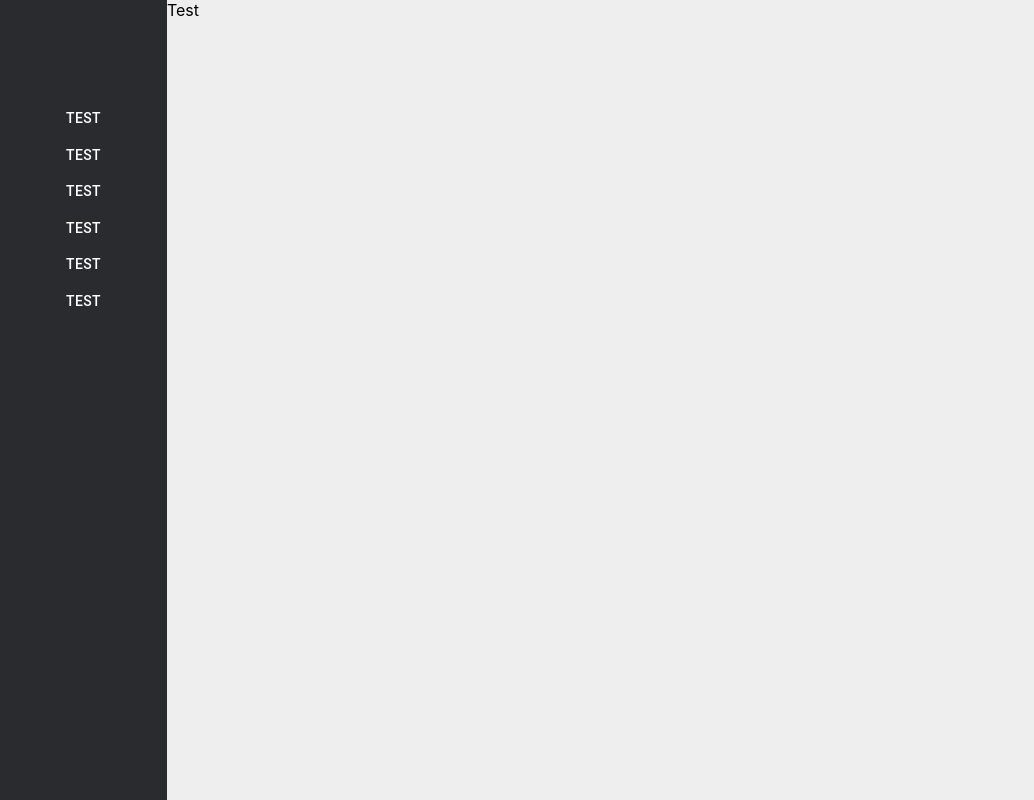
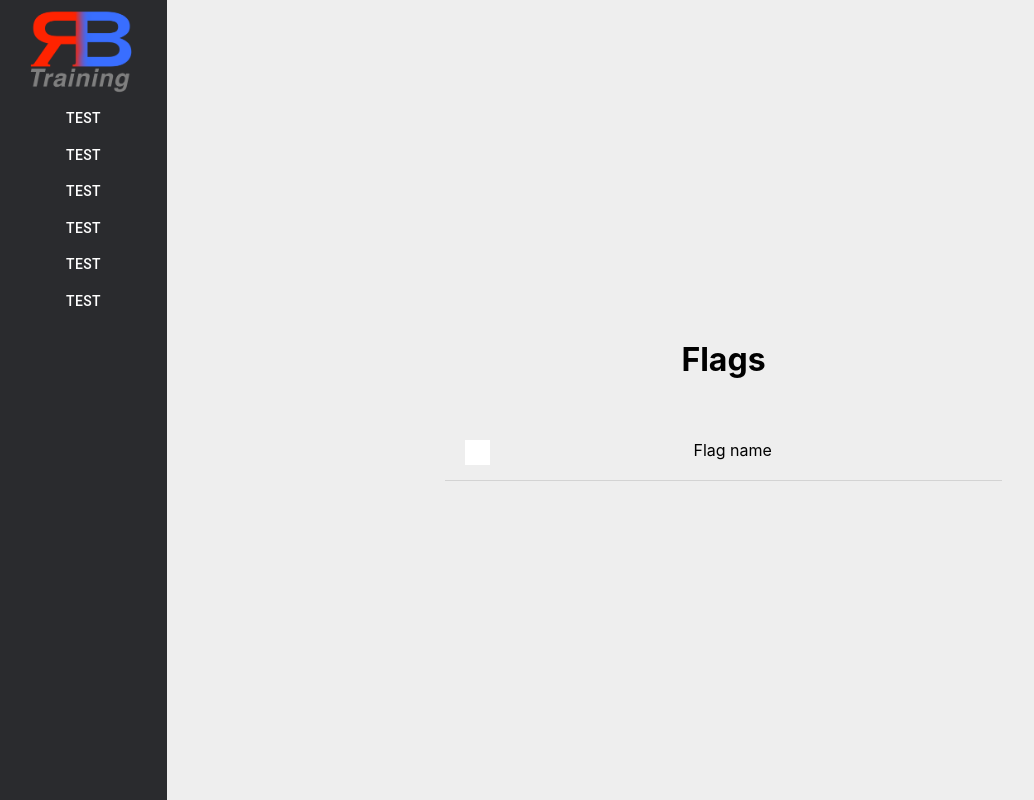
Before and after one commit to Fontys-Blue-Teaming-training/trainee-interface, a React (Create React App) app: page / in a window 1280 px wide. Shown: the whole page, without its empty margins (0-1034 px from the left). Built offline with nearby package versions, Linux system fonts and the light colour scheme.

Commit message:
added login page, flag page

```diff
--- a/src/components/app-view/AppView.tsx
+++ b/src/components/app-view/AppView.tsx
@@ -1,10 +1,12 @@
 import { useContext } from 'react';
 import { TraineeInterfaceContext } from '../../context/TraineeInterfaceContext';
+import FlagsOverview from '../flags-overview/FlagsOverview';
+import Login from '../login/Login';
 import Navbar from '../navbar/Navbar';
 import './AppView.css';
 
 const AppView = () => {
-  const {highscores, setHighscores} = useContext(TraineeInterfaceContext);
+    const { highscores, setHighscores } = useContext(TraineeInterfaceContext);
 
     return (
         <div className="app-wrapper">
@@ -12,7 +14,7 @@ const AppView = () => {
                 <Navbar />
             </div>
             <div className="view-wrapper">
-                Test
+                <FlagsOverview />
             </div>
         </div>
     )
--- a/src/components/flags-overview/FlagsOverview.css
+++ b/src/components/flags-overview/FlagsOverview.css
@@ -0,0 +1,101 @@
+.flags-wrapper {
+    display: flex;
+    width: 100%;
+    height: 100%;
+    flex-wrap: wrap;
+}
+
+.flags {
+    margin: auto;
+    padding: 10px;
+    display: flex;
+    flex-wrap: wrap;
+    justify-content: center;
+    text-align: center;
+    width: 50%;
+}
+
+.flag {
+    border-bottom: lightgray solid 1px;
+    display: flex;
+    width: 100%;
+    padding: 20px;
+}
+
+.flag-description {
+    width: 90%;
+}
+
+.page-title {
+    text-align: center;
+    width: 100%;
+    padding-bottom: 20px;
+}
+
+/* The container */
+.checkmark-container {
+    display: block;
+    position: relative;
+    padding-left: 35px;
+    margin-bottom: 12px;
+    cursor: pointer;
+    font-size: 22px;
+    -webkit-user-select: none;
+    -moz-user-select: none;
+    -ms-user-select: none;
+    user-select: none;
+  }
+
+  /* Hide the browser's default checkbox */
+  .checkmark-container input {
+    position: absolute;
+    opacity: 0;
+    cursor: pointer;
+    height: 0;
+    width: 0;
+  }
+
+  /* Create a custom checkbox */
+  .checkmark {
+    position: absolute;
+    top: 0;
+    left: 0;
+    height: 25px;
+    width: 25px;
+    background-color:white;
+  }
+
+  /* On mouse-over, add a grey background color */
+  .checkmark-container:hover input ~ .checkmark {
+    background-color: #ccc;
+  }
+
+  /* When the checkbox is checked, add a blue background */
+  .checkmark-container input:checked ~ .checkmark {
+    background-color: lightgreen;
+  }
+
+  /* Create the checkmark/indicator (hidden when not checked) */
+  .checkmark:after {
+    content: "";
+    position: absolute;
+    display: none;
+  }
+
+  /* Show the checkmark when checked */
+  .checkmark-container input:checked ~ .checkmark:after {
+    display: block;
+  }
+
+  /* Style the checkmark/indicator */
+  .checkmark-container .checkmark:after {
+    left: 9px;
+    top: 5px;
+    width: 5px;
+    height: 10px;
+    border: solid green;
+    border-width: 0 3px 3px 0;
+    -webkit-transform: rotate(45deg);
+    -ms-transform: rotate(45deg);
+    transform: rotate(45deg);
+  }
--- a/src/components/flags-overview/FlagsOverview.tsx
+++ b/src/components/flags-overview/FlagsOverview.tsx
@@ -1,6 +1,23 @@
+import { Paper } from '@material-ui/core';
 import './FlagsOverview.css';
 
 const FlagsOverview = () => {
+    return (
+        <div className="flags-wrapper">
 
+            <div className="flags">
+                <h1 className="page-title">Flags</h1>
+                <div className="flag">
+                    <label className="checkmark-container">
+                        <input type="checkbox" />
+                        <span className="checkmark"></span>
+                    </label>
+                    <div className="flag-description">
+                        Flag name
+                    </div>
+                </div>
+            </div>
+        </div>
+    )
 }
 export default FlagsOverview;
--- a/src/components/navbar/Navbar.css
+++ b/src/components/navbar/Navbar.css
@@ -17,7 +17,7 @@
 }
 
 .logo-img {
-    /* content: url("../../resources/logo.png"); */
+    content: url("../../resources/logo.png");
     display: block;
     object-fit: cover;
     max-height: 100%;
```
Also changed, not shown: src/components/guide/Guide.tsx (added, +7 -0 lines), src/components/login/Login.css (+25 -0 lines), src/components/login/Login.tsx (+12 -1 lines), src/components/guide/Guide.css (added), src/resources/logo.png (added), 1 other file (tests, documents, lock files or other folders).
